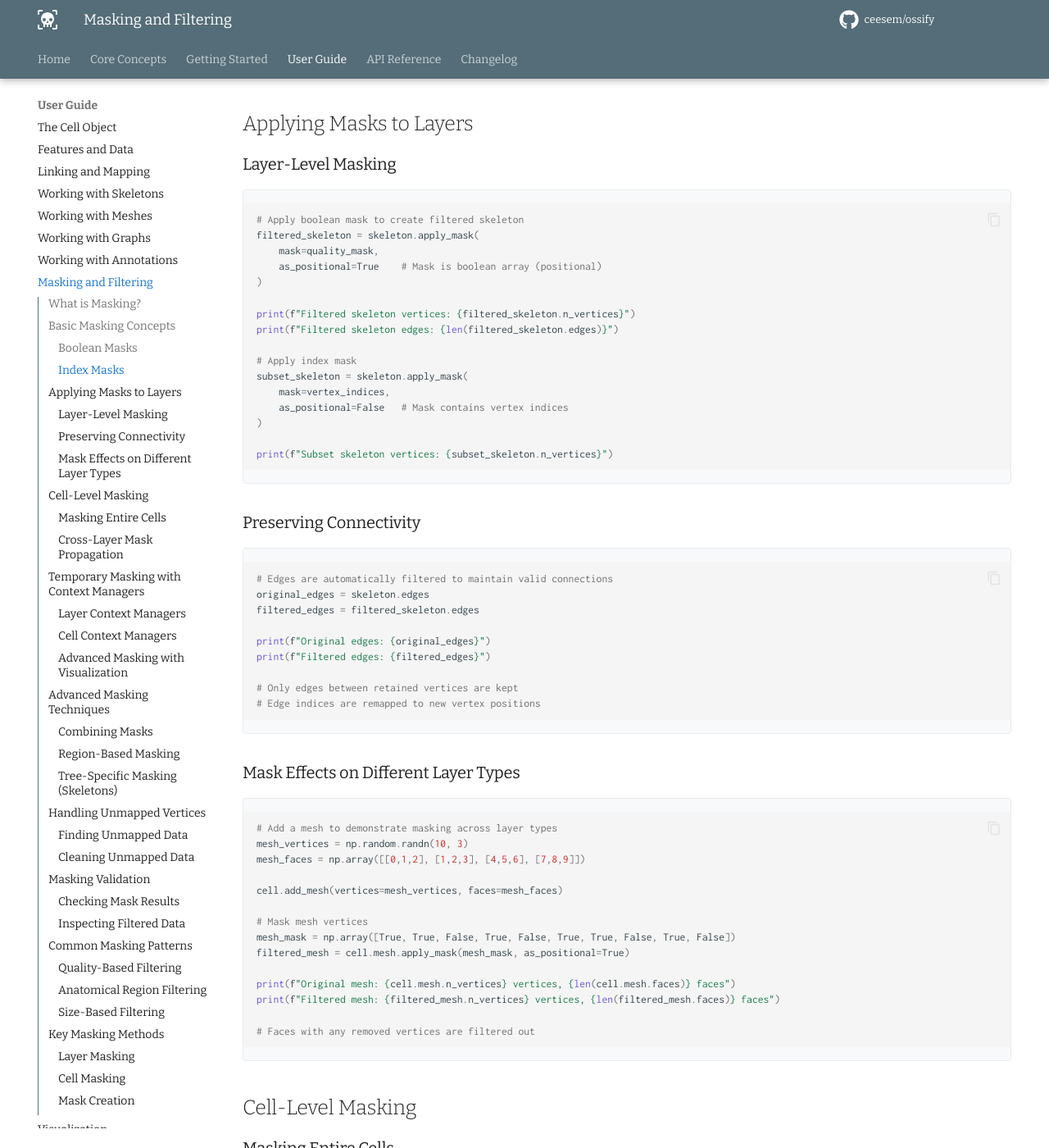
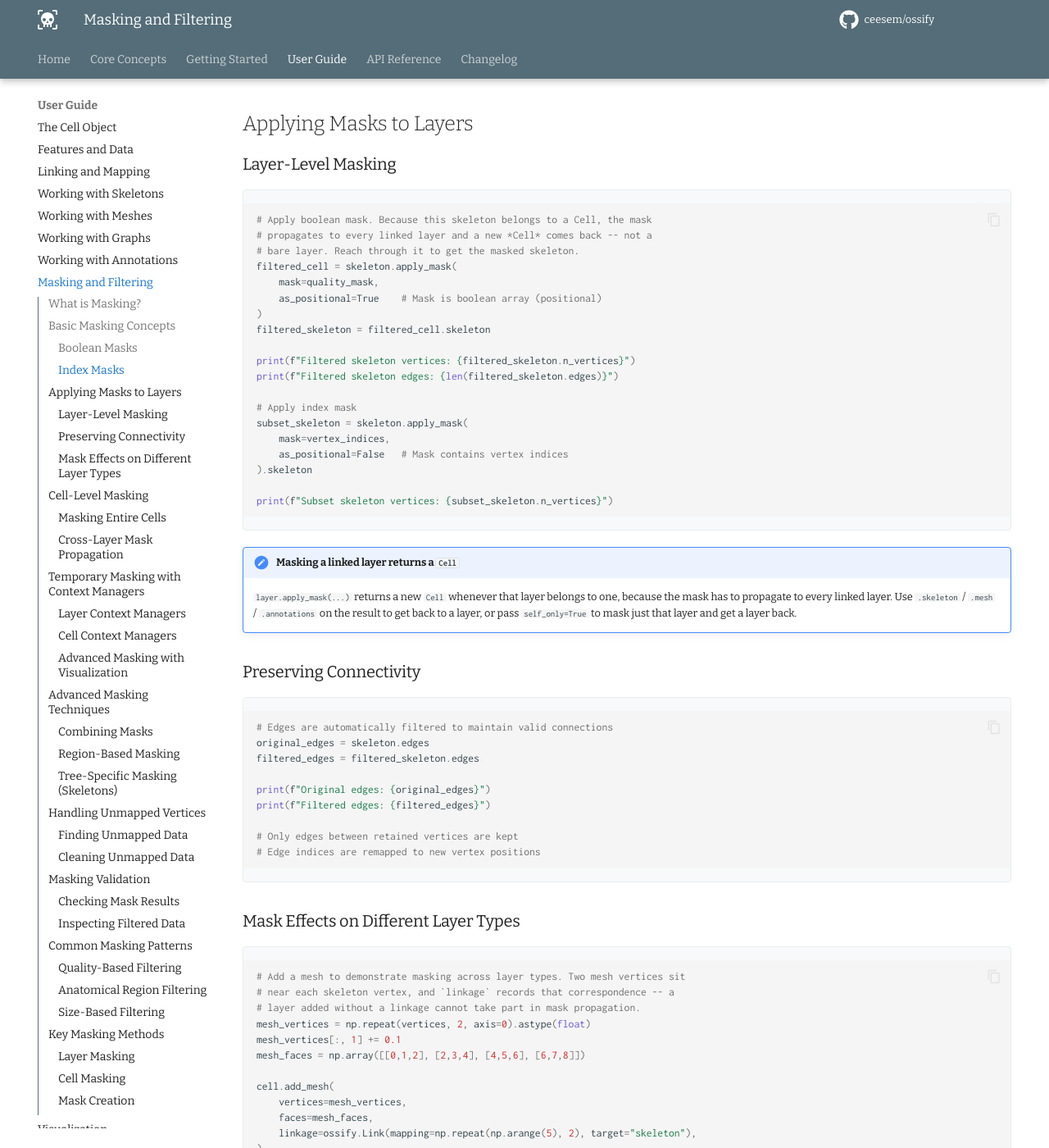
Before and after one commit to ceesem/ossify, an MkDocs documentation site: the page built from docs/masking_and_filtering.md, in a window 1280 px wide and 1400 px high, scrolled down 1388 px. Shown: the whole window at 82% size. Built offline with MkDocs 1.6.1 and Material for MkDocs 9.7.7, drawn with Linux system fonts in a browser that asks for light colours; comment, search, counter and statistics services are not loaded; some of the changed text lies outside the part shown.

Commit message:
Fix the masking guide examples and execute them in CI
Reported: "Vertices in region" printed region_filtered.n_vertices, but
apply_mask on a layer that belongs to a Cell returns a Cell, which has no
n_vertices. Correct, and an instance of the page's main problem: the
examples were never executed, and 17 of its 20 blocks failed.

Five root causes:

- Cell vs layer. apply_mask, mask_context and mask_out_unmapped all
  return a Cell when the layer is linked into one. The page treated the
  result as a layer (.n_vertices, .edges, .get_feature). Made explicit
  with an admonition rather than papered over, since it is the behaviour
  readers most need to understand.
- The demo mesh was added with no linkage, so it could not take part in
  mask propagation and poisoned every later mask on that cell -- the
  source of most of the cascade. It now carries a Link, and its geometry
  is deterministic instead of np.random.randn.
- Link(target=..., distance_threshold=0.5): no such parameter.
- ossify.plot_cell_2d and friends live in ossify.plot.
- vertex_index is an ndarray, so Series.isin does not exist; use np.isin.

Also: the "clean unmapped" example masked *to* the unmapped vertices,
keeping exactly what the section says it removes; the reusable helper
examples now pass self_only=True so they return a layer as their
docstrings promise; and the visualization example no longer rebinds the
tutorial's `cell` to a downloaded neuron.

tests/test_docs.py runs each listed page's blocks top to bottom in one
namespace, the way a reader would, and reports the failing doc line.
Only this page is listed; the rest of the guide still has failing
examples and can be added as it is fixed.

Co-Authored-By: Claude Opus 5 (1M context) <noreply@anthropic.com>

````diff
--- a/docs/masking_and_filtering.md
+++ b/docs/masking_and_filtering.md
@@ -57,11 +57,14 @@ print(f"Selected positional indices: {positional_indices}")
 ### Layer-Level Masking
 
 ```python
-# Apply boolean mask to create filtered skeleton
-filtered_skeleton = skeleton.apply_mask(
+# Apply boolean mask. Because this skeleton belongs to a Cell, the mask
+# propagates to every linked layer and a new *Cell* comes back -- not a
+# bare layer. Reach through it to get the masked skeleton.
+filtered_cell = skeleton.apply_mask(
     mask=quality_mask,
     as_positional=True    # Mask is boolean array (positional)
 )
+filtered_skeleton = filtered_cell.skeleton
 
 print(f"Filtered skeleton vertices: {filtered_skeleton.n_vertices}")
 print(f"Filtered skeleton edges: {len(filtered_skeleton.edges)}")
@@ -70,10 +73,17 @@ print(f"Filtered skeleton edges: {len(filtered_skeleton.edges)}")
 subset_skeleton = skeleton.apply_mask(
     mask=vertex_indices,
     as_positional=False   # Mask contains vertex indices
-)
+).skeleton
 
 print(f"Subset skeleton vertices: {subset_skeleton.n_vertices}")
 ```
+
+!!! important "Masking a linked layer returns a `Cell`"
+
+    `layer.apply_mask(...)` returns a new `Cell` whenever that layer belongs to
+    one, because the mask has to propagate to every linked layer. Use
+    `.skeleton` / `.mesh` / `.annotations` on the result to get back to a layer,
+    or pass `self_only=True` to mask just that layer and get a layer back.
 
 ### Preserving Connectivity
 
@@ -92,15 +102,23 @@ print(f"Filtered edges: {filtered_edges}")
 ### Mask Effects on Different Layer Types
 
 ```python
-# Add a mesh to demonstrate masking across layer types
-mesh_vertices = np.random.randn(10, 3)
-mesh_faces = np.array([[0,1,2], [1,2,3], [4,5,6], [7,8,9]])
+# Add a mesh to demonstrate masking across layer types. Two mesh vertices sit
+# near each skeleton vertex, and `linkage` records that correspondence -- a
+# layer added without a linkage cannot take part in mask propagation.
+mesh_vertices = np.repeat(vertices, 2, axis=0).astype(float)
+mesh_vertices[:, 1] += 0.1
+mesh_faces = np.array([[0,1,2], [2,3,4], [4,5,6], [6,7,8]])
 
-cell.add_mesh(vertices=mesh_vertices, faces=mesh_faces)
+cell.add_mesh(
+    vertices=mesh_vertices,
+    faces=mesh_faces,
+    linkage=ossify.Link(mapping=np.repeat(np.arange(5), 2), target="skeleton"),
+)
 
-# Mask mesh vertices
+# Mask mesh vertices. `self_only=True` masks just this layer and returns a
+# layer, rather than propagating across the cell.
 mesh_mask = np.array([True, True, False, True, False, True, True, False, True, False])
-filtered_mesh = cell.mesh.apply_mask(mesh_mask, as_positional=True)
+filtered_mesh = cell.mesh.apply_mask(mesh_mask, as_positional=True, self_only=True)
 
 print(f"Original mesh: {cell.mesh.n_vertices} vertices, {len(cell.mesh.faces)} faces")
 print(f"Filtered mesh: {filtered_mesh.n_vertices} vertices, {len(filtered_mesh.faces)} faces")
@@ -138,7 +156,8 @@ annotation_points = np.array([[0.5, 0.1, 0.0], [2.5, 0.1, 0.0], [4.1, 0.1, 0.0]]
 cell.add_point_annotations(
     name="markers",
     vertices=annotation_points,
-    linkage=ossify.Link(target="skeleton", distance_threshold=0.5)
+    # Link each marker to the skeleton vertex it belongs to.
+    linkage=ossify.Link(mapping=np.array([0, 2, 4]), target="skeleton"),
 )
 
 # Mask propagates through linkages
@@ -155,11 +174,12 @@ print(f"Filtered annotations: {len(filtered_cell_with_annos.annotations.markers.
 ### Layer Context Managers
 
 ```python
-# Temporarily mask a layer for analysis
-with skeleton.mask_context(quality_mask) as temp_skeleton:
+# Temporarily mask a layer for analysis. Like apply_mask, this yields a Cell
+# when the layer is part of one, so reach through it with .skeleton.
+with skeleton.mask_context(quality_mask) as temp_cell:
     # Work with high-quality vertices only
-    cable_length = temp_skeleton.cable_length()
-    branch_points = temp_skeleton.branch_points
+    cable_length = temp_cell.skeleton.cable_length()
+    branch_points = temp_cell.skeleton.branch_points
 
     print(f"High-quality cable length: {cable_length}")
     print(f"High-quality branch points: {branch_points}")
@@ -199,16 +219,17 @@ cell.describe()
 Here's a sophisticated example that combines masking with algorithmic analysis and visualization:
 
 ```python
-# Load example cell and add Strahler analysis
-cell = ossify.load_cell('https://github.com/ceesem/ossify/raw/refs/heads/main/864691135336055529.osy')
+# Load example cell and add Strahler analysis. This downloads a real
+# neuron, and uses its own name so it does not clobber the `cell` built above.
+example_cell = ossify.load_cell('https://github.com/ceesem/ossify/raw/refs/heads/main/864691135336055529.osy')
 
 from ossify.algorithms import strahler_number
-strahler_values = strahler_number(cell.skeleton)
-cell.skeleton.add_feature(strahler_values, 'strahler_number')
+strahler_values = strahler_number(example_cell.skeleton)
+example_cell.skeleton.add_feature(strahler_values, 'strahler_number')
 
 # Mask to axon compartment (compartment == 2) and visualize
-with cell.skeleton.mask_context(cell.skeleton.features['compartment'] == 2) as masked_cell:
-    fig = ossify.plot_cell_2d(
+with example_cell.skeleton.mask_context(example_cell.skeleton.features['compartment'] == 2) as masked_cell:
+    ax = ossify.plot.plot_cell_2d(
         masked_cell,
         color='strahler_number',    # Color by branching complexity
         palette='coolwarm',         # Blue to red colormap
@@ -270,7 +291,7 @@ y_coords = vertices[:, 1]
 region_mask = (x_coords > 1.0) & (x_coords < 3.0) & (y_coords > -0.5) & (y_coords < 0.5)
 region_filtered = skeleton.apply_mask(region_mask, as_positional=True)
 
-print(f"Vertices in region: {region_filtered.n_vertices}")
+print(f"Vertices in region: {region_filtered.skeleton.n_vertices}")
 ```
 
 ### Tree-Specific Masking (Skeletons)
@@ -282,18 +303,20 @@ if hasattr(skeleton, 'branch_points'):  # Skeleton-specific feature
     branch_point = skeleton.branch_points[0] if len(skeleton.branch_points) > 0 else skeleton.root
 
     # Get all downstream vertices
-    downstream_mask = skeleton.vertex_index.isin(
-        skeleton.downstream_vertices(branch_point, inclusive=True, as_positional=False)
+    # `vertex_index` is a numpy array, so use np.isin rather than Series.isin.
+    downstream_mask = np.isin(
+        skeleton.vertex_index,
+        skeleton.downstream_vertices(branch_point, inclusive=True, as_positional=False),
     )
 
-    subtree = skeleton.apply_mask(downstream_mask, as_positional=False)
+    subtree = skeleton.apply_mask(downstream_mask, as_positional=False).skeleton
     print(f"Subtree vertices: {subtree.n_vertices}")
 
     # Mask to specific paths
     if len(skeleton.cover_paths) > 0:
         first_path = skeleton.cover_paths[0]
-        path_mask = skeleton.vertex_index.isin(first_path)
-        path_skeleton = skeleton.apply_mask(path_mask, as_positional=False)
+        path_mask = np.isin(skeleton.vertex_index, first_path)
+        path_skeleton = skeleton.apply_mask(path_mask, as_positional=False).skeleton
         print(f"Single path vertices: {path_skeleton.n_vertices}")
 ```
 
@@ -317,18 +340,20 @@ completely_unmapped = skeleton.get_unmapped_vertices()  # Checks all other layer
 
 ```python
 # Remove unmapped vertices
-clean_skeleton = skeleton.mask_out_unmapped(target_layers="mesh")
+clean_skeleton = skeleton.mask_out_unmapped(target_layers="mesh").skeleton
 print(f"Cleaned skeleton: {clean_skeleton.n_vertices} vertices")
 
-# Clean entire cell (removes unmapped from all layers)
+# Clean entire cell (removes unmapped from all layers). Note the mask names the
+# vertices to *keep*, so invert the unmapped set rather than passing it directly.
+unmapped = skeleton.get_unmapped_vertices(target_layers="mesh")
 clean_cell = cell.apply_mask(
     layer="skeleton",
-    mask=skeleton.get_unmapped_vertices(target_layers="mesh"),
-    as_positional=False
+    mask=np.setdiff1d(skeleton.vertex_index, unmapped),
+    as_positional=False,
 )
 
 # Alternative: use mask_out_unmapped at cell level
-fully_clean_skeleton = skeleton.mask_out_unmapped()  # Removes vertices unmapped to any layer
+fully_clean_skeleton = skeleton.mask_out_unmapped().skeleton  # unmapped to any layer
 ```
 
 ## Masking Validation
@@ -377,7 +402,8 @@ def filter_by_quality(layer, quality_feature="quality", threshold=0.8):
     """Filter layer to high-quality vertices."""
     quality_values = layer.get_feature(quality_feature)
     quality_mask = quality_values >= threshold
-    return layer.apply_mask(quality_mask, as_positional=True)
+    # self_only keeps the return a layer, matching this helper's contract.
+    return layer.apply_mask(quality_mask, as_positional=True, self_only=True)
 
 high_quality_skeleton = filter_by_quality(skeleton, threshold=0.8)
 ```
@@ -398,7 +424,7 @@ def filter_to_region(layer, x_range=None, y_range=None, z_range=None):
     if z_range:
         mask &= (vertices[:, 2] >= z_range[0]) & (vertices[:, 2] <= z_range[1])
 
-    return layer.apply_mask(mask, as_positional=True)
+    return layer.apply_mask(mask, as_positional=True, self_only=True)
 
 # Filter to specific anatomical region
 region_skeleton = filter_to_region(skeleton, x_range=[1.0, 3.0], y_range=[-1.0, 1.0])
````
Also changed, not shown: other parts of docs/masking_and_filtering.md (+1 -1 lines), 1 other file.
